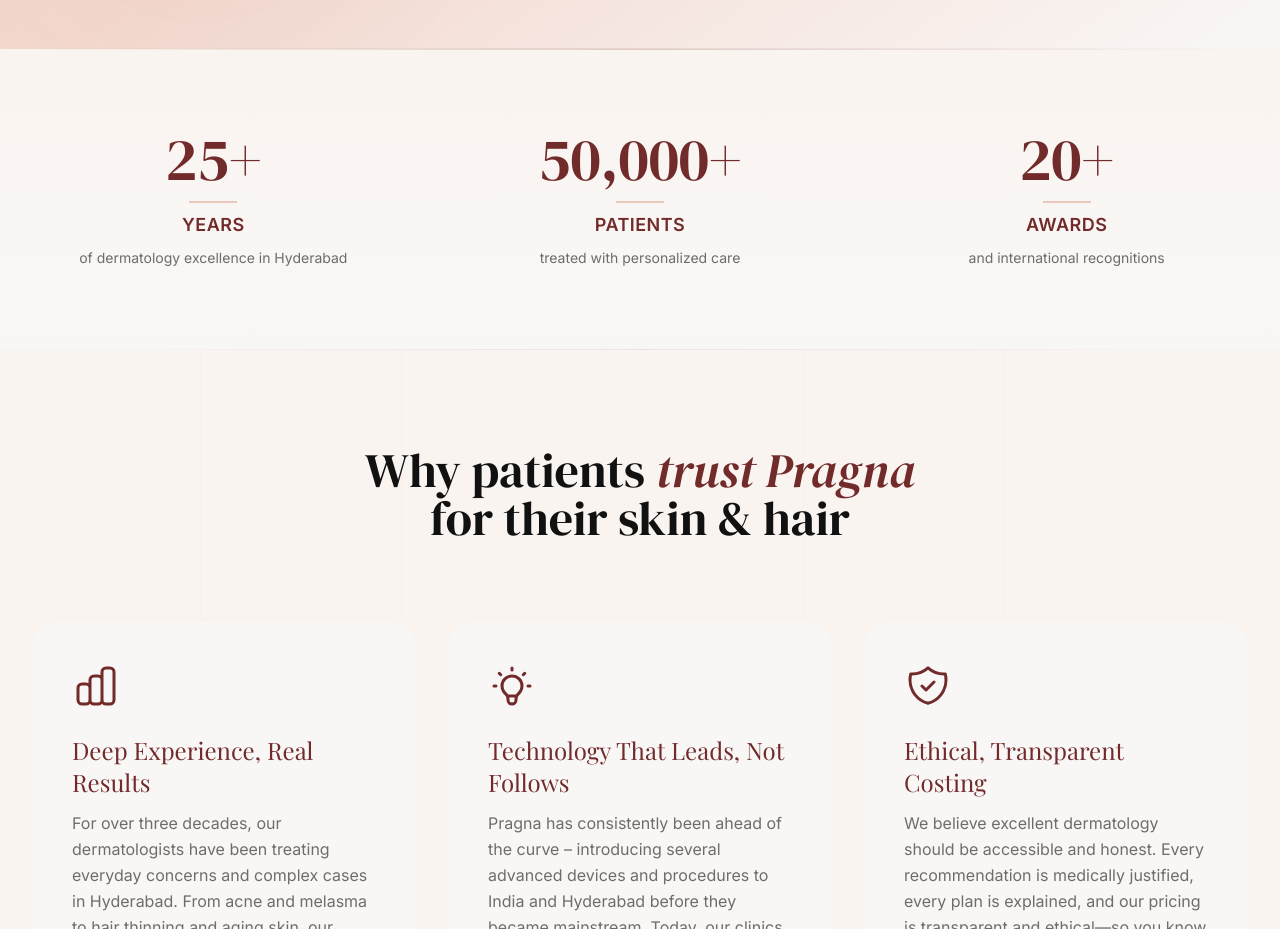
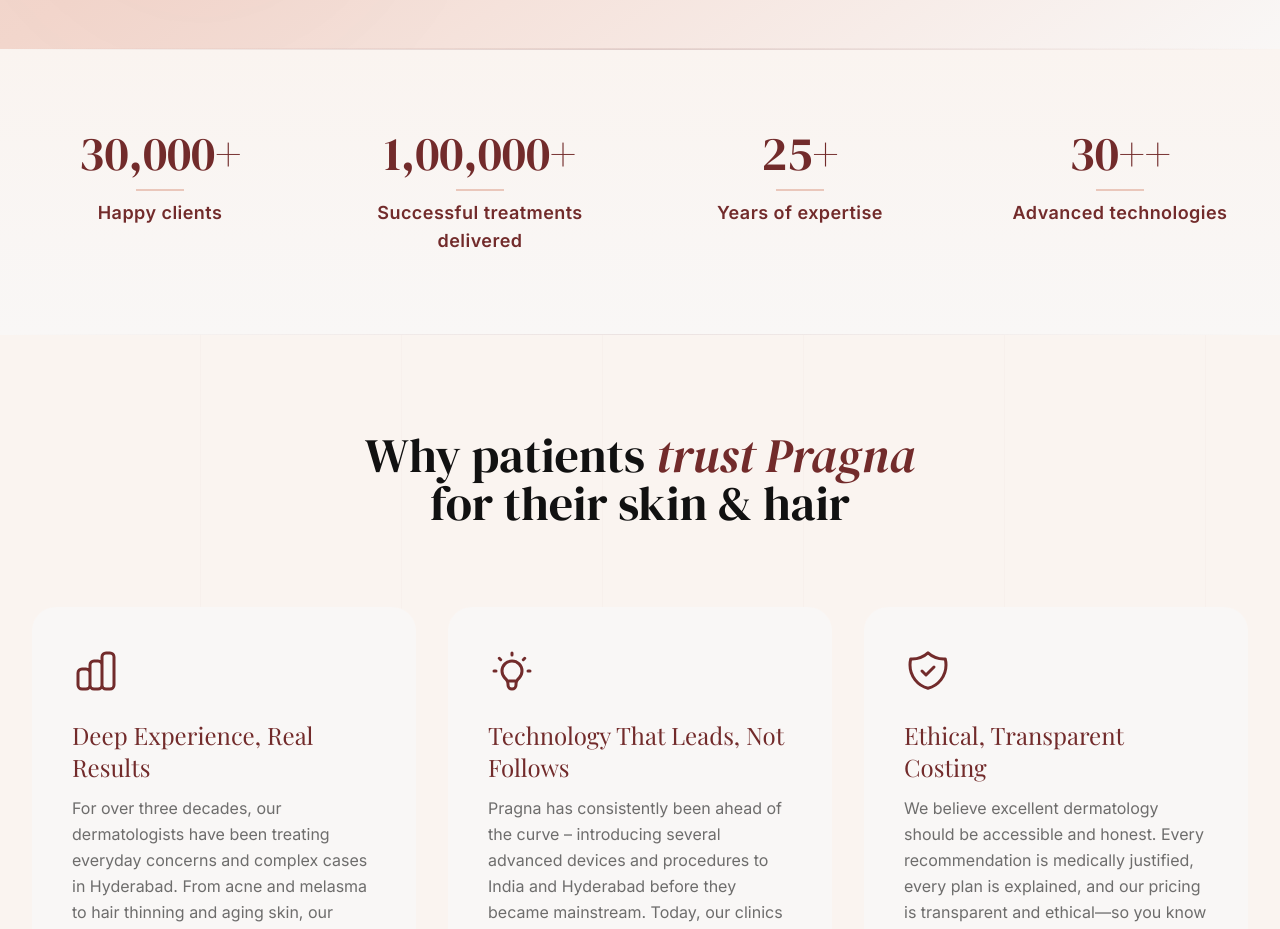
Before and after one commit to DrPragna/Pragna-Skin-Clinic-Website, a Next.js app: page / in a window 1280 px wide. Shown: the part 840-1769 px from the top of the page. Built offline with nearby package versions, Linux system fonts and the light colour scheme.

Commit message:
Trust strip: replace content with 4 premium metrics and en-IN formatting

```diff
--- a/components/sections/TrustStrip.tsx
+++ b/components/sections/TrustStrip.tsx
@@ -4,37 +4,43 @@ import { useEffect, useRef, useState } from 'react';
 
 export default function TrustStrip() {
   const [isVisible, setIsVisible] = useState(false);
-  const [counts, setCounts] = useState<number[]>([25, 50000, 20]); // Start with final values
+  const [counts, setCounts] = useState<number[]>([30000, 100000, 25, 30]); // Start with final values
   const sectionRef = useRef<HTMLDivElement>(null);
   const animationRef = useRef<any>(null);
   const lastAnimationTime = useRef<number>(0);
 
   const stats = [
     {
+      number: '30,000+',
+      label: 'Happy clients',
+      description: '',
+      target: 30000,
+    },
+    {
+      number: '1,00,000+',
+      label: 'Successful treatments delivered',
+      description: '',
+      target: 100000,
+    },
+    {
       number: '25+',
-      label: 'Years',
-      description: 'of dermatology excellence in Hyderabad',
+      label: 'Years of expertise',
+      description: '',
       target: 25,
     },
     {
-      number: '50,000+',
-      label: 'Patients',
-      description: 'treated with personalized care',
-      target: 50000,
-    },
-    {
-      number: '20+',
-      label: 'Awards',
-      description: 'and international recognitions',
-      target: 20,
+      number: '30++',
+      label: 'Advanced technologies',
+      description: '',
+      target: 30,
     },
   ];
 
   const animateNumbers = () => {
     const startTime = performance.now();
     const duration = 1500;
-    const startValues = [0, 0, 0];
-    const endValues = [25, 50000, 20];
+    const startValues = [0, 0, 0, 0];
+    const endValues = [30000, 100000, 25, 30];
 
     const animate = (currentTime: number) => {
       const elapsed = currentTime - startTime;
@@ -72,15 +78,13 @@ export default function TrustStrip() {
 
         if (entry.isIntersecting) {
           setIsVisible(true);
-          // Only animate if enough time has passed (4 second cooldown)
           if (timeSinceLastAnimation > 4000) {
             animateNumbers();
             lastAnimationTime.current = now;
           }
         } else {
           setIsVisible(false);
-          // Reset to final values when out of view
-          setCounts([25, 50000, 20]);
+          setCounts([30000, 100000, 25, 30]);
         }
       },
       { threshold: 0.3 }
@@ -104,7 +108,7 @@ export default function TrustStrip() {
       <div className="absolute top-0 left-0 right-0 h-px bg-gradient-to-r from-transparent via-maroon/20 to-transparent"></div>
 
       <div className="section-container">
-        <div className="grid md:grid-cols-3 gap-12 lg:gap-16">
+        <div className="grid md:grid-cols-4 gap-12 lg:gap-16">
           {stats.map((stat, index) => (
             <div
               key={index}
@@ -113,34 +117,33 @@ export default function TrustStrip() {
                   ? 'opacity-100 translate-y-0'
                   : 'opacity-0 translate-y-8'
               }`}
-              style={{ transitionDelay: `${index * 200}ms` }}
+              style={{ transitionDelay: `${index * 150}ms` }}
             >
               {/* Number with animation */}
               <div className="relative">
-                <h3 className="text-5xl lg:text-6xl font-display text-maroon">
-                  {index === 1
-                    ? counts[index].toLocaleString()
-                    : counts[index]}
-                  {stat.number.includes('+') && '+'}
+                <h3 className="text-4xl lg:text-5xl font-display text-maroon">
+                  {counts[index].toLocaleString('en-IN')}
+                  {stat.number.replace(/[0-9,]/g, '')}
                 </h3>
                 {/* Subtle underline */}
                 <div
                   className={`h-0.5 bg-terracotta mx-auto mt-3 transition-all duration-1000 ${
                     isVisible ? 'w-12' : 'w-0'
                   }`}
-                  style={{ transitionDelay: `${index * 200 + 500}ms` }}
+                  style={{ transitionDelay: `${index * 150 + 400}ms` }}
                 ></div>
               </div>
 
               {/* Label */}
-              <p className="text-maroon font-semibold text-lg tracking-wide uppercase">
+              <p className="text-maroon font-semibold text-base lg:text-lg tracking-wide">
                 {stat.label}
               </p>
 
-              {/* Description */}
-              <p className="text-charcoal/60 text-sm max-w-xs mx-auto leading-relaxed">
-                {stat.description}
-              </p>
+              {stat.description && (
+                <p className="text-charcoal/60 text-sm max-w-xs mx-auto leading-relaxed">
+                  {stat.description}
+                </p>
+              )}
             </div>
           ))}
         </div>
```
